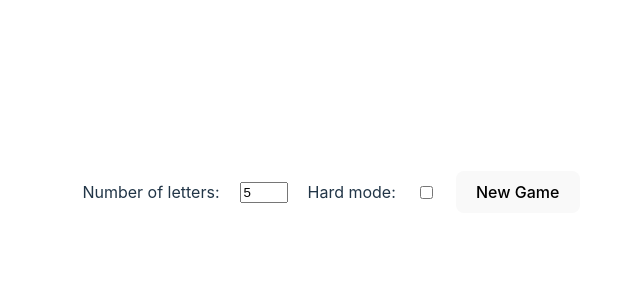
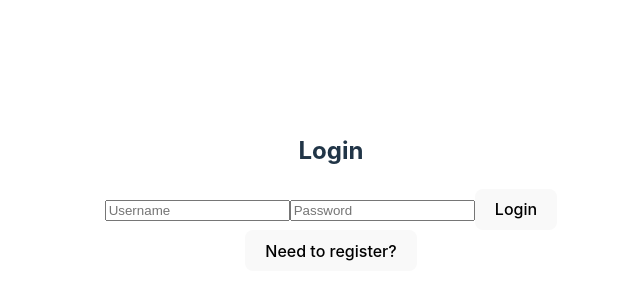
Before and after one commit to jwald3/wordle_aws, a React (Vite) app: page / in a window 1280 px wide. Shown: the part 208-508 px from the top of the page, without its empty margins (309-949 px from the left). Built offline with nearby package versions, Linux system fonts and the light colour scheme; no server answers.

Commit message:
cleaned up UI elements

```diff
--- a/src/App.jsx
+++ b/src/App.jsx
@@ -2,55 +2,96 @@ import React, { useState } from "react";
 import "./App.css";
 import AlphabetContainer from "./components/AlphabetContainer";
 import GuessContainer from "./components/GuessContainer";
-import FlagIcon from '@mui/icons-material/Flag';
+import FlagIcon from "@mui/icons-material/Flag";
 import axios from "axios";
 import { useEffect } from "react";
+import { getToken, saveToken, removeToken } from "./utils/tokenService"; // Utilities to manage tokens
+import AuthForm from "./components/AuthForm";
 
 function App() {
     const [gameId, setGameId] = useState("");
+    const [letterCountField, setLetterCountField] = useState(5);
     const [letterCount, setLetterCount] = useState(5); // Default to 5 letters
+    const [hardModeField, setHardModeField] = useState(false);
     const [hardMode, setHardMode] = useState(false); // Default to easy mode
     const [guesses, setGuesses] = useState([]);
     const [letters, setLetters] = useState([]);
     const [errorMessage, setErrorMessage] = useState("");
     const [currentGuess, setCurrentGuess] = useState("");
     const [answer, setAnswer] = useState("");
+    const [gameOver, setGameOver] = useState(false);
 
-    const apiUrl = "https://chimpcodes.pythonanywhere.com/wordle"
+    const [isAuthenticated, setIsAuthenticated] = useState(false);
+
+    // const apiUrl = "https://chimpcodes.pythonanywhere.comwordle"
+    const apiUrl = "http://127.0.0.1:5000";
 
     useEffect(() => {
         getGameState(gameId);
     }, [gameId]);
 
+    const handleLogin = (token) => {
+        saveToken(token); // Save the token using your utility function
+        setIsAuthenticated(true); // Update your authentication state
+    };
 
-    const newGame = async (letterCount, hardMode) => {
-        const url = apiUrl;
-        setAnswer(""); // Reset answer before making a new request
-        setErrorMessage(""); // Reset error message before making a new request
+    const login = async (username, password) => {
+        try {
+            const response = await axios.post(`${apiUrl}/login`, {
+                username,
+                password,
+            });
+            if (response.status === 200 && response.data.token) {
+                saveToken(response.data.token); // Save the token using your utility function
+                // Optionally, set state here if you need the token in your components
+            }
+        } catch (error) {
+            console.error("Login failed: ", error);
+            // Handle login error
+        }
+    };
 
-        console.log(url)
+    const newGame = async () => {
+        const url = `${apiUrl}/wordle`; // Ensure this is the correct endpoint
+        setAnswer("");
+        setErrorMessage("");
+
+        const letterCountToSend = parseInt(letterCountField); // Use local variable for request
+        const hardModeToSend = hardModeField; // Use local variable for request
 
         try {
-            const response = await axios.post(url, { letter_count: parseInt(letterCount), hard_mode: hardMode });
+            const response = await axios.post(
+                url,
+                { letter_count: letterCountToSend, hard_mode: hardModeToSend },
+                {
+                    headers: {
+                        "Content-Type": "application/json", // Also, it should be 'Content-Type', not 'ContentType'
+                        Authorization: `Bearer ${getToken()}`,
+                    },
+                }
+            );
 
-            if (response.status === 200) {
-                console.log(response.data)
             setGameId(response.data.game_id);
-
-            } else {
-                setErrorMessage("Failed to create a new game");
-            }
+            setLetterCount(letterCountToSend);
+            setHardMode(hardModeToSend);
         } catch (error) {
+            console.error("Error while creating a new game:", error);
             setErrorMessage(error.response?.data?.message || error.message);
         }
-    }
+    };
 
     const handleGuess = async (guess, game_id) => {
-        const url = `${apiUrl}/${game_id}/guess`;
+        const url = `${apiUrl}/wordle/${game_id}/guess`;
         setErrorMessage(""); // Reset error message before making a new request
 
         try {
-            const response = await axios.post(url, { guess: guess });
+            const dataToSend = { guess: guess };
+            const response = await axios.post(url, dataToSend, {
+                headers: {
+                    Authorization: `Bearer ${getToken()}`,
+                },
+            });
+
             if (response.status === 200) {
                 // re-fetch the game state
                 getGameState(game_id);
@@ -59,14 +100,18 @@ function App() {
         } catch (error) {
             setErrorMessage(error.response?.data?.message || error.message);
         }
-    }
+    };
 
     const surrenderGame = async (game_id) => {
-        const url = `${apiUrl}/${game_id}/surrender`;
+        const url = `${apiUrl}/wordle/${game_id}/surrender`;
         setErrorMessage(""); // Reset error message before making a new request
 
         try {
-            const response = await axios.post(url);
+            const response = await axios.post(url, null, {
+                headers: {
+                    Authorization: `Bearer ${getToken()}`,
+                },
+            });
             if (response.status === 200) {
                 // re-fetch the game state
                 getGameState(game_id);
@@ -74,24 +119,26 @@ function App() {
         } catch (error) {
             setErrorMessage(error.response?.data?.message || error.message);
         }
-    }
-
+    };
 
     const getGameState = async (game_id) => {
-        const url = `${apiUrl}/${game_id}`;
-        console.log(url)
+        const url = `${apiUrl}/wordle/${game_id}`;
         setErrorMessage(""); // Reset error message before making a new request
 
         try {
-            const response = await axios.get(url);
+            const response = await axios.get(url, {
+                headers: {
+                    Authorization: `Bearer ${getToken()}`,
+                },
+            });
+
             if (response.status === 200) {
                 const data = response.data;
-
-                console.log(data)
 
                 setGuesses(data.guesses_formatted);
                 setLetters(data.letter_bank);
                 setLetterCount(data.letter_count);
+                setGameOver(data.game_over);
 
                 // if the game is over, set the answer
                 if (data.game_over) {
@@ -101,9 +148,34 @@ function App() {
         } catch (error) {
             setErrorMessage(error.response?.data?.message || error.message);
         }
+    };
+
+    const getAllGames = async () => {
+        const url = apiUrl + "wordle";
+        setErrorMessage(""); // Reset error message before making a new request
+
+        try {
+            const response = await makeAuthenticatedRequest("get", url);
+            if (response.status === 200) {
+                console.log(response.data);
             }
+        } catch (error) {
+            setErrorMessage(error.response?.data?.message || error.message);
+        }
+    };
+
+    useEffect(() => {
+        const token = getToken();
+        if (token) {
+            setIsAuthenticated(true);
+        }
+    }, []);
 
     return (
+        <div>
+            {!isAuthenticated ? (
+                <AuthForm onLogin={handleLogin} />
+            ) : (
                 <div
                     style={{
                         display: "flex",
@@ -111,57 +183,91 @@ function App() {
                         gap: "20px",
                     }}
                 >
-            <div className="new-game-dashboard" style={{
+                    <div
+                        className="new-game-dashboard"
+                        style={{
                             display: "flex",
                             gap: "20px",
                             width: "100%",
                             alignItems: "center",
                             justifyContent: "center",
-
-            }}>
+                        }}
+                    >
                         <label htmlFor="letter-count">Number of letters:</label>
                         <input
                             type="number"
                             id="letter-count"
-                    value={letterCount}
+                            value={letterCountField}
                             min="5"
                             max="8"
-                    onChange={(e) => setLetterCount(e.target.value)}
+                            onChange={(e) =>
+                                setLetterCountField(e.target.value)
+                            }
                         />
                         <label htmlFor="hard-mode">Hard mode:</label>
                         <input
                             type="checkbox"
                             id="hard-mode"
-                    checked={hardMode}
-                    onChange={(e) => setHardMode(e.target.checked)}
+                            checked={hardModeField}
+                            onChange={(e) => setHardModeField(e.target.checked)}
                         />
-                <button onClick={() => newGame(letterCount, hardMode)}>New Game</button>
+                        <button onClick={() => newGame()}>New Game</button>
                     </div>
-            { gameId && (
+                    {gameId && (
                         <>
-                    <div className="text-input" style={{
+                            <div
+                                className="text-input"
+                                style={{
                                     display: "flex",
                                     gap: "5px",
                                     width: "100%",
                                     height: "50px",
                                     alignItems: "center",
                                     justifyContent: "center",
-
-                    }}>
-                        <input type="text" placeholder="Enter a word" value={currentGuess} onChange={(e) => setCurrentGuess(e.target.value)}/>
-                        <button onClick={() => handleGuess(currentGuess, gameId)}>
+                                }}
+                            >
+                                <input
+                                    type="text"
+                                    placeholder="Enter a word"
+                                    value={currentGuess}
+                                    onChange={(e) =>
+                                        setCurrentGuess(e.target.value)
+                                    }
+                                    disabled={gameOver}
+                                />
+                                <button
+                                    onClick={() =>
+                                        handleGuess(currentGuess, gameId)
+                                    }
+                                    disabled={gameOver}
+                                >
                                     Submit
                                 </button>
                                 {/* Flag icon button to surrender */}
-                        <button onClick={() => surrenderGame(gameId)}>
+                                <button
+                                    onClick={() => surrenderGame(gameId)}
+                                    disabled={gameOver}
+                                >
                                     <FlagIcon />
                                 </button>
                             </div>
-                    {errorMessage && <div className="error">{errorMessage}</div>}
-                    <GuessContainer number_of_letters={letterCount} guesses={guesses} />
-                    {answer && <div className="answer">The answer was: {answer}</div>}
+                            {errorMessage && (
+                                <div className="error">{errorMessage}</div>
+                            )}
+                            <GuessContainer
+                                number_of_letters={letterCount}
+                                guesses={guesses}
+                                gameOver={gameOver}
+                            />
+                            {answer && (
+                                <div className="answer">
+                                    The answer was: {answer}
+                                </div>
+                            )}
                             <AlphabetContainer letters={letters} />
                         </>
+                    )}
+                </div>
             )}
         </div>
     );
--- a/src/components/AlphabetTile.jsx
+++ b/src/components/AlphabetTile.jsx
@@ -18,6 +18,9 @@ const AlphabetTile = ({ letterValue, status}) => {
         case "empty":
             className = "empty";
             break;
+        case "passed":
+            className = "passed";
+            break;
         default:
             break;
     }
--- /dev/null
+++ b/src/components/AuthForm.jsx
@@ -0,0 +1,63 @@
+// AuthForm.js
+import { useState } from "react";
+import axios from "axios";
+import PropTypes from "prop-types";
+
+const AuthForm = ({ onLogin }) => {
+    const [isLogin, setIsLogin] = useState(true);
+    const [username, setUsername] = useState("");
+    const [password, setPassword] = useState("");
+
+    const handleSubmit = async (e) => {
+        e.preventDefault();
+        const url = `http://127.0.0.1:5000/${isLogin ? "login" : "register"}`;
+        try {
+            const response = await axios.post(url, {
+                username,
+                password,
+            });
+            if (response.data.token) {
+                onLogin(response.data.token);
+            } else {
+                console.error("Authentication failed.");
+            }
+        } catch (error) {
+            console.error(
+                "Error during authentication:",
+                error.response?.data?.message || error.message
+            );
+        }
+    };
+
+    return (
+        <div>
+            <h2>{isLogin ? "Login" : "Register"}</h2>
+            <form onSubmit={handleSubmit}>
+                <input
+                    type="text"
+                    value={username}
+                    onChange={(e) => setUsername(e.target.value)}
+                    placeholder="Username"
+                    required
+                />
+                <input
+                    type="password"
+                    value={password}
+                    onChange={(e) => setPassword(e.target.value)}
+                    placeholder="Password"
+                    required
+                />
+                <button type="submit">{isLogin ? "Login" : "Register"}</button>
+            </form>
+            <button onClick={() => setIsLogin(!isLogin)}>
+                {isLogin ? "Need to register?" : "Already have an account?"}
+            </button>
+        </div>
+    );
+};
+
+AuthForm.propTypes = {
+    onLogin: PropTypes.func.isRequired,
+};
+
+export default AuthForm;
--- a/src/components/GuessContainer.jsx
+++ b/src/components/GuessContainer.jsx
@@ -1,7 +1,7 @@
 import PropTypes from "prop-types";
 import GuessLetterTray from "./GuessLetterTray";
 
-const GuessContainer = ({ number_of_letters, guesses }) => {
+const GuessContainer = ({ number_of_letters, guesses, gameOver }) => {
     // there will be (number_of_letters + 1) GuessLetterTray components. Guesses is an array of arrays of objects that'll be used to populate the GuessLetterTray components.
     // Not every GuessLetterTray will be populated with guesses. Some will be empty.
 
@@ -21,6 +21,7 @@ const GuessContainer = ({ number_of_letters, guesses }) => {
                             key={index}
                             number_of_letters={number_of_letters}
                             guess={guesses[index] || []}
+                            gameOver={gameOver}
                         />
                     );
                 })}
@@ -37,6 +38,7 @@ GuessContainer.propTypes = {
             letter: PropTypes.string.isRequired,
         })
     ).isRequired,
+    gameOver: PropTypes.bool.isRequired,
 };
 
 export default GuessContainer;
--- /dev/null
+++ b/src/utils/tokenService.js
@@ -0,0 +1,12 @@
+// tokenService.js
+export const saveToken = (token) => {
+    localStorage.setItem('token', token);
+};
+
+export const getToken = () => {
+    return localStorage.getItem('token');
+};
+
+export const removeToken = () => {
+    localStorage.removeItem('token');
+};
```
Also changed, not shown: src/components/AlphabetTile.css (+7 -0 lines), src/components/GuessLetterTray.jsx (+4 -3 lines). Lines whose indentation alone changed are shown as unchanged.
